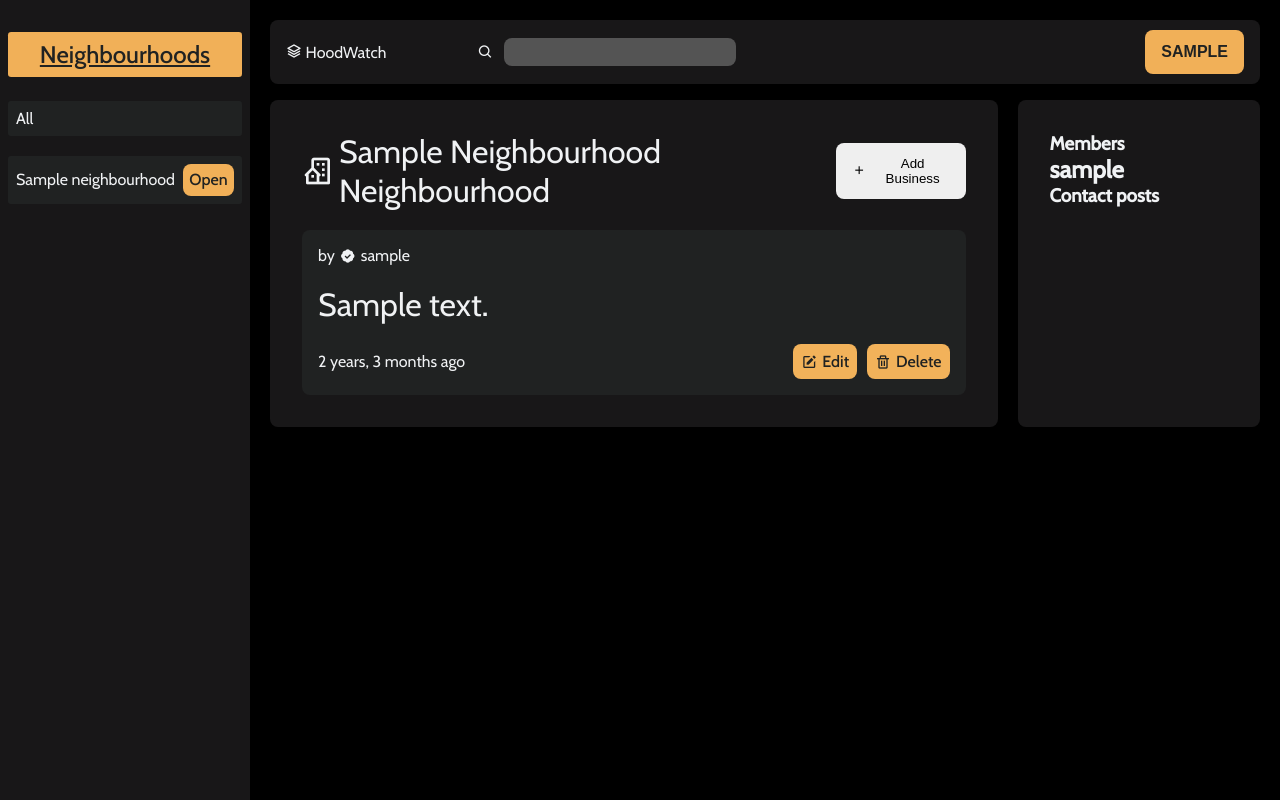
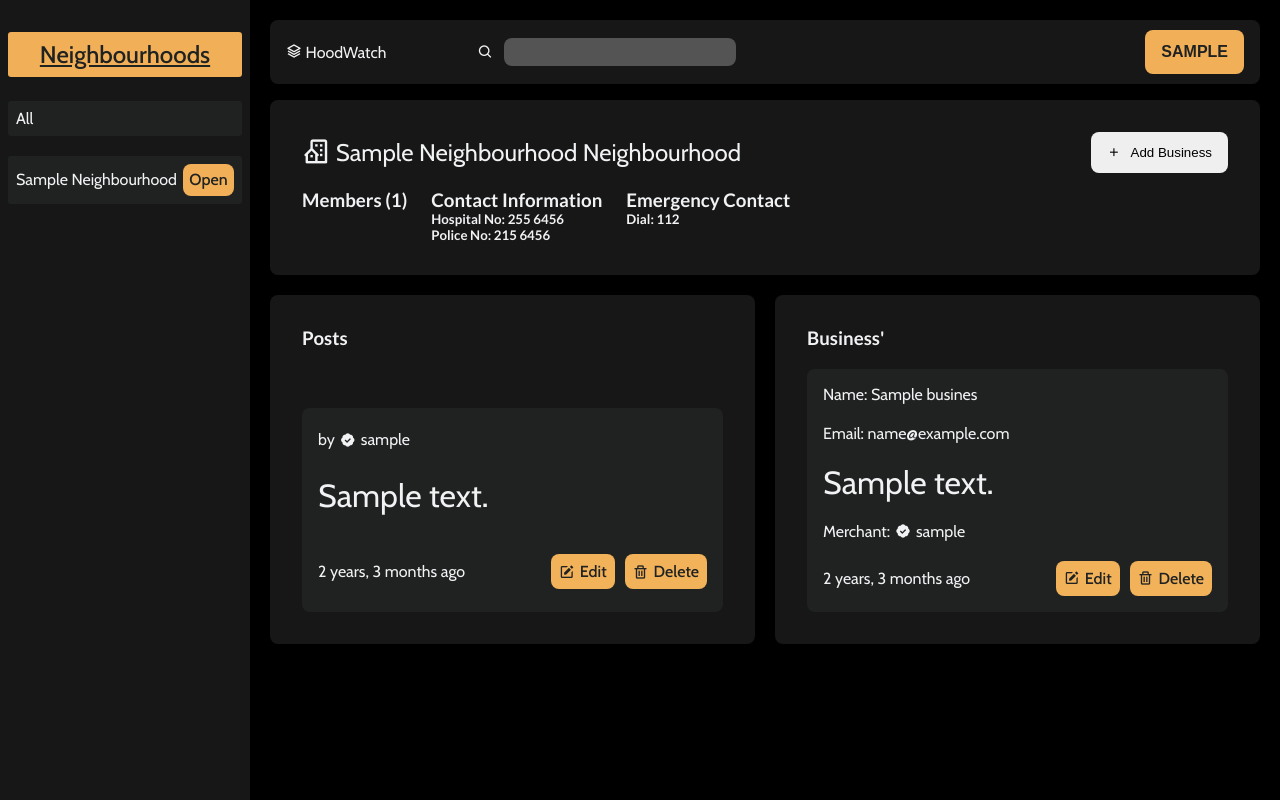
Before and after one commit to LemmyMwaura/Neighbourhood_Watch, a Django app: page /neighbourhood/1/ in a window 1280 px wide. Run offline with Django 4.2, Linux system fonts and the light colour scheme; a user stored in the database is signed in; tables that the repository leaves empty hold one stand-in row (values such as "Sample post").

Commit message:
Style update

```diff
--- /dev/null
+++ b/base/templates/base/bsns_component.html
@@ -0,0 +1,23 @@
+<div class="post-wrapper">
+    <div class="name">Name: {{ bsns.name }}</div>
+    <div class="email">Email: {{ bsns.email }}</div>
+    <div class="post-message">{{ bsns.description }}</div>
+    <div class="name">
+        <span>Merchant:</span>
+        <i class='bx bxs-badge-check tooltip'></i>
+        <a href="{% url 'profile' bsns.users_name.user_profile.id %}" class="post-user">{{ bsns.users_name.user_profile.username }}</a>
+    </div>
+    <div class="footer">
+        <div class="time">{{ bsns.created|timesince }} ago</div>
+        <div class="edits">
+            <a class="btn edit-post" href="{% url 'update-post' bsns.id %}">
+                <i class='bx bxs-edit'></i>
+                <span class="edit">Edit</span>
+            </a>
+            <a class="btn delete-post" href="{% url 'delete-post' bsns.id %}">
+                <i class='bx bx-trash tooltip'></i>
+                <span class="delete">Delete</span>
+            </a>
+        </div>
+    </div>
+</div>
--- a/base/templates/base/home.html
+++ b/base/templates/base/home.html
@@ -25,7 +25,7 @@
         <div class="home-wrapper">
             <section class="home">
                 <div class="home-header">
-                    <h1>Home</h1>
+                    <h1 class="home-title">Home</h1>
                     {% if request.user.currentuser.users_neighbourhood != None %}
                     <button class="btn create-post-btn activate-btn">
                         <i class='bx bx-plus tooltip-add'></i>
@@ -40,7 +40,7 @@
                 </div>
             </section>
             <section class="activity">
-                <h1>Activity</h1>
+                <h1 class="home-title">Activity</h1>
             </section>
         </div>
     </div>
--- a/base/templates/base/hood.html
+++ b/base/templates/base/hood.html
@@ -9,7 +9,7 @@
 
 <div class="container">
     <!-- Modal form -->
-    <form class="create-post-form modal" action="{% url 'create-post' %}" method="POST">
+    <form class="create-post-form modal" action="{% url 'create-business' hood.id %}" method="POST">
         {% csrf_token %}
         <div class="title">Add your Business info</div>
         <div class="form-group">
@@ -20,6 +20,17 @@
             <label for="id_description" class="form-label">Description</label>
             {{ form.description }}
         </div>
+        <div class="form-group">
+            <label for="id_email" class="form-label">Business Email</label>
+            {{ form.email }}
+        </div>
+        <div class="form-group">
+            <label for="id_business_number" class="form-label bsns-number">Business Number</label>
+            {{ form.business_number }}
+        </div>
+        <div class="form-group">
+            {{ form.business_number.help_text }}
+        </div>
         <input type="submit" class="btn form-btn" value="Add Business">
     </form>
     <div class="overlay">
@@ -28,7 +39,8 @@
     <!-- end form -->
 
     <section class="hood-wrapper">
-        <section class="hood">
+
+        <article class="hood">
             <div class="hood-header">
                 <div class="left">
                     <i class='bx bx-building-house tooltip-hood'></i>
@@ -39,23 +51,35 @@
                     <span>Add Business</span>
                 </button>
             </div>
+
+            <div class="hood-info">
+                <h3> Members ({{ members.count }})</h3>
+                <div class="contact-info">
+                    <h3> Contact Information </h3>
+                    <h5>Hospital No: 255 6456</h5>
+                    <h5>Police No: 215 6456</h5>
+                </div>
+                <div class="contact-info">
+                    <h3> Emergency Contact </h3>
+                    <h5>Dial: 112</h5>
+                </div>
+            </div>
+        </article>
+
+        <section class="hood-items">
             <div class="all-posts">
+                <h1 class="hood-post-title">Posts</h1>
                 {% for post in posts %}
                     {% include 'base/post_component.html' %}
                 {% endfor %}
             </div>
-        </section>
-        <article class="members">
-            <h3> Members </h3>
-            <div class="all-members">
-                {% for member in members %}
-                <h2>{{ member.user_profile.username }}</h2>
+            <div class="all-bsns">
+                <h1 class="hood-post-title">Business'</h1>
+                {% for bsns in businesses %}
+                    {% include 'base/bsns_component.html' %}
                 {% endfor %}
             </div>
-            <div class="contact-info">
-                <h3> Contact posts </h3>
-            </div>
-        </article>
+        </section>
 
     </section>
 
--- a/base/templates/base/post_component.html
+++ b/base/templates/base/post_component.html
@@ -2,7 +2,7 @@
     <div class="name">
         <span>by</span>
         <i class='bx bxs-badge-check tooltip'></i>
-        <p class="post-user">{{ post.user.user_profile.username }}</p>
+        <a href="{% url 'profile' post.user.user_profile.id %}" class="post-user">{{ post.user.user_profile.username }}</a>
     </div>
     <div class="post-message">{{ post.message }}</div>
     <div class="footer">
--- a/base/templates/base/profile.html
+++ b/base/templates/base/profile.html
@@ -60,7 +60,7 @@
             <div class="all-bsns">
                 <h1 class="profile-title">Business'</h1>
                 {% for bsns in businesses %}
-                    {% include 'base/post_component.html' %}
+                    {% include 'base/bsns_component.html' %}
                 {% endfor %}
             </div>
         </div>
--- a/base/views.py
+++ b/base/views.py
@@ -133,11 +133,12 @@ def neighbourhood(request,pk):
     neighbourhoods = Neighbourhood.objects.all()
     hood = Neighbourhood.objects.get(id=pk)
     posts = hood.posts.all()
+    businesses = hood.business_set.all()
     members = hood.members.all()
     form = BusinessForm
 
     context = {"hood":hood, "posts":posts, "members":members,
-        "form":form, "neighbourhoods":neighbourhoods }
+        "form":form, "neighbourhoods":neighbourhoods, "businesses":businesses }
     return render(request, 'base/hood.html', context)
 
 @login_required(login_url='login')
@@ -163,8 +164,10 @@ def create_business(request,pk):
 def profile(request,pk):
     profile = Profile.objects.get(id=pk)
     posts = profile.post_set.all()
+    businesses = profile.business_set.all()
     form = ProfileForm(instance=profile)
     neighbourhoods = Neighbourhood.objects.all()
+
 
     if request.method == 'POST':
         try:
@@ -184,5 +187,5 @@ def profile(request,pk):
         except Exception as e:
             messages.error(request, 'An Error occured. Try again', print(e), e)
 
-    context={"profile":profile, "posts":posts, "form":form, "neighbourhoods":neighbourhoods}
+    context={"profile":profile, "posts":posts, "form":form, "neighbourhoods":neighbourhoods, "businesses":businesses}
     return render(request, 'base/profile.html', context)
--- a/static/styles/hood.css
+++ b/static/styles/hood.css
@@ -1,95 +1,114 @@
-.hood-wrapper{
+h3,
+h5 {
+  font-family: "Lato", sans-serif;
+}
+
+.hood-wrapper {
   position: relative;
   display: grid;
-    grid-template-columns: 3fr 1fr;
   gap: 20px;
   margin: 0 20px;
   margin-top: calc(4rem + 20px);
-    padding: 1rem 0rem  0 0rem;
+  padding: 1rem 0rem 0 0rem;
   width: calc(100vw - 290px);
   left: 250px;
 }
 
-.hood,.members{
+.hood {
   padding: 2rem;
   background-color: rgb(24, 23, 24);
   border-radius: 0.5rem;
   height: auto;
 }
 
-.hood-nametitle{
-    text-transform: capitalize;
-    font-size: 2rem;
+.hood-info {
+  margin-top: 1rem;
+  display: flex;
+  align-items: flex-start;
+  gap: 1.5rem;
 }
 
-.hood-header{
+.contact-info {
+  align-self: flex-start;
+}
+
+.hood-nametitle {
+  text-transform: capitalize;
+  font-size: 1.5rem;
+}
+
+.hood-header {
   display: flex;
   align-items: center;
   justify-content: space-between;
 }
 
-.hood-header .left{
+.hood-header .left {
   display: flex;
   align-items: center;
   gap: 5px;
 }
 
-.tooltip-hood{
-    font-size: 2rem;
+.tooltip-hood {
+  font-size: 1.8rem;
 }
 
-.create-post-btn{
+.hood-post-title {
+  font-family: "Lato", sans-serif;
+}
+
+.create-post-btn {
   display: flex;
   align-items: center;
   gap: 10px;
   border-radius: 0.5rem;
 }
 
-.all-posts{
+.all-posts,
+.all-bsns {
   display: grid;
   gap: 20px;
-    margin-top: 20px;
 }
 
-.post-wrapper{
+.post-wrapper {
   background: hsl(180, 2%, 13%);
   padding: 1rem;
   display: grid;
   gap: 20px;
-    border-radius:0.5rem;
+  border-radius: 0.5rem;
 }
 
-.name{
+.name {
   display: flex;
   align-items: center;
   column-gap: 5px;
 }
 
-.post-message{
+.post-message {
   font-size: 2rem;
 }
 
-.footer{
+.footer {
   display: flex;
   align-items: center;
   justify-content: space-between;
 }
 
-.edits{
+.edits {
   display: flex;
   align-items: center;
   gap: 10px;
 }
 
-.tooltip{
+.tooltip {
   font-size: 1rem;
 }
 
 .delete-post,
-.edit-post{
+.edit-post {
   display: flex;
   align-items: center;
-    gap:5px;
+  gap: 5px;
   padding: 0.5rem;
   border-radius: 0.5rem;
   background: hsl(35, 85%, 65%);
@@ -98,11 +117,11 @@
 }
 
 /* form */
-.create-post-form *{
+.create-post-form * {
   width: 100%;
 }
 
-.create-post-form{
+.create-post-form {
   min-width: 50vw;
   display: grid;
   row-gap: 20px;
@@ -110,7 +129,7 @@
   background-color: hsl(180, 2%, 13%);
 }
 
-.title{
+.title {
   text-align: center;
   font-size: 2rem;
   text-transform: uppercase;
@@ -121,7 +140,7 @@
   position: relative;
 }
 
-.form-label{
+.form-label {
   position: absolute;
   top: -10px;
   left: 7px;
@@ -132,7 +151,11 @@
 }
 
 .business-name,
-.business-description{
+.business-description,
+.business-email,
+.business-number,
+#id_business_number_0,
+#id_business_number_1 {
   border: 2px solid hsl(35, 85%, 65%);
   outline: none;
   background: none;
@@ -140,13 +163,32 @@
   padding: 0.5rem;
 }
 
-.form-btn{
+.bsns-number {
+  display: flex;
+}
+
+.form-btn {
   padding: 0.5rem;
   height: 4rem;
   font-size: 1rem;
   font-weight: bold;
-    color:hsl(180, 2%, 13%);
+  color: hsl(180, 2%, 13%);
   text-transform: uppercase;
   background-color: hsl(35, 85%, 65%);
 }
 /* end form */
+
+.hood-items {
+  display: grid;
+  grid-template-columns: 1fr 1fr;
+  gap: 20px;
+  margin-bottom: 20px;
+}
+
+.all-posts,
+.all-bsns {
+  padding: 2rem;
+  background-color: rgb(24, 23, 24);
+  border-radius: 0.5rem;
+  height: auto;
+}
--- a/static/styles/main.css
+++ b/static/styles/main.css
@@ -248,6 +248,10 @@ nav{
     background-color: #f1b058;
 }
 
+.hood-name{
+    text-transform: capitalize;
+}
+
 .neighbourhood-wrapper, .hood-alllink{
     padding: 0.5rem;
     border-radius: 0.2rem;
@@ -283,7 +287,7 @@ nav{
 
   ::-webkit-scrollbar-track {
     background: #121112;
-    margin-block: 0em;
+    margin-block: 0.5em;
     cursor: pointer;
   }
 
```
Also changed, not shown: static/styles/home.css (+5 -2 lines), static/styles/profile.css (+16 -4 lines). Lines whose indentation alone changed are shown as unchanged.
